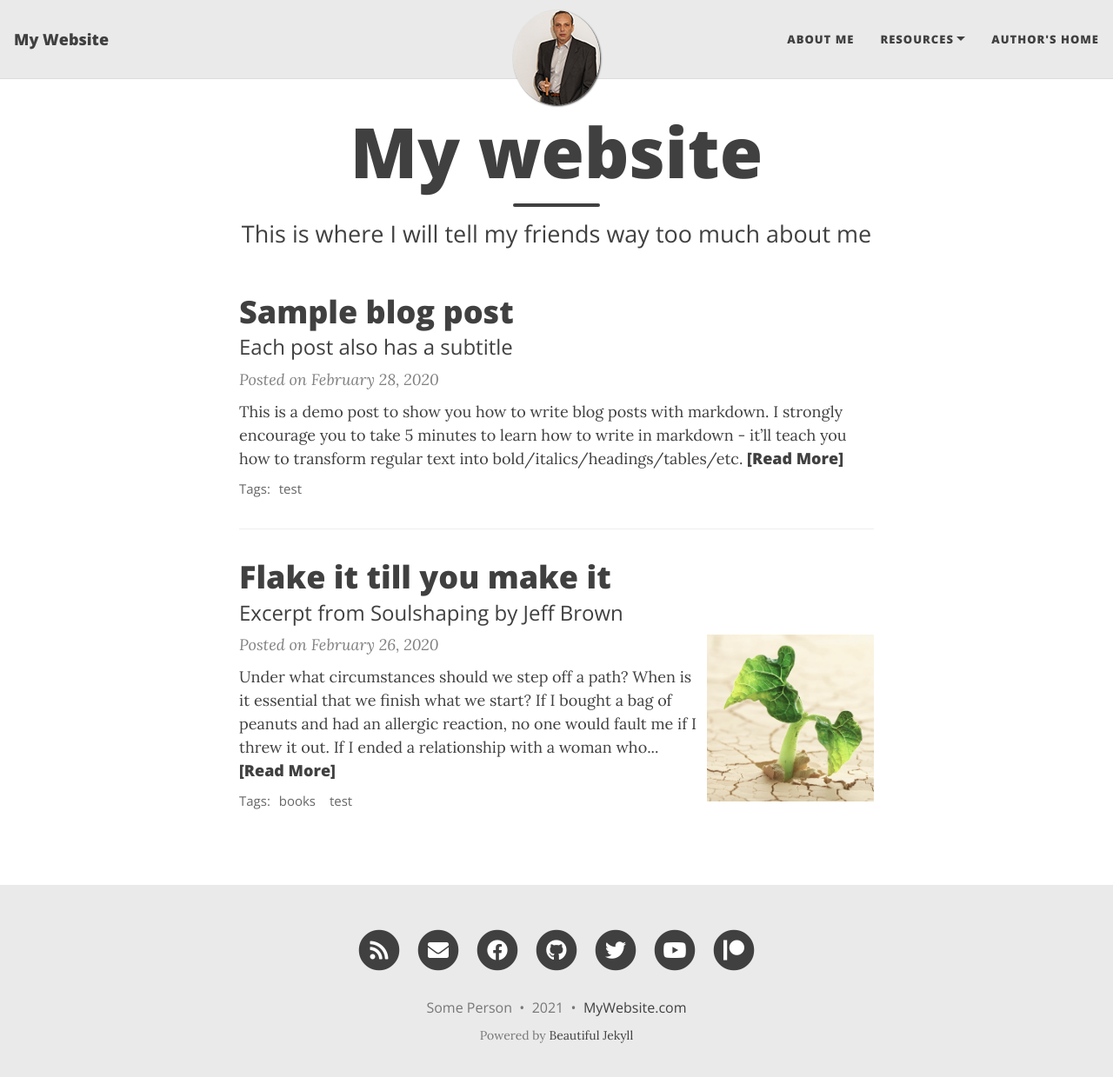
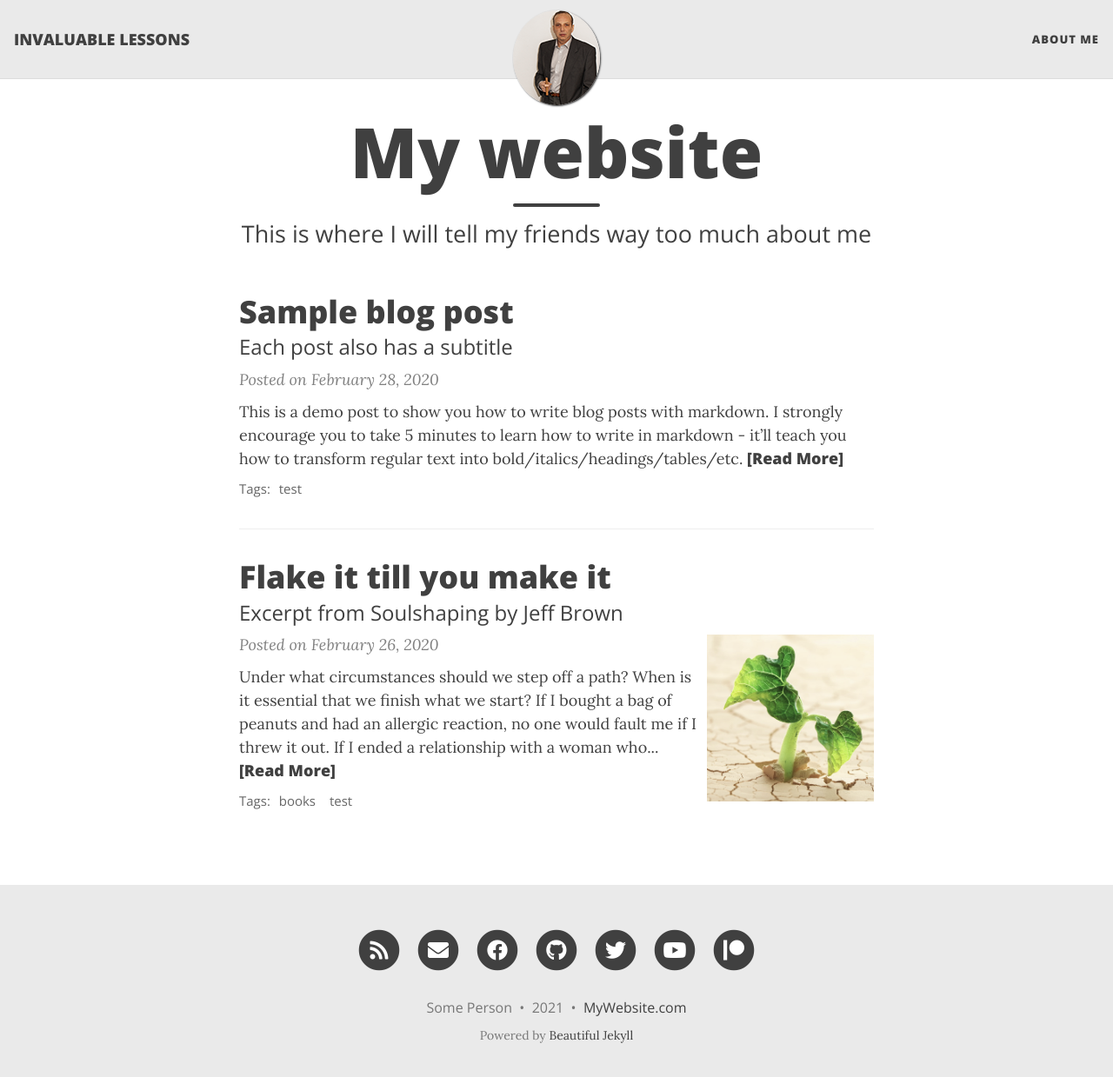
Before and after one commit to quintabatan/quintabatan.github.io, a Jekyll site: the page built from index.html, in a window 1280 px wide and 1252 px high. Shown: the top 1239 px of the window at 87% size. Built offline with Jekyll 4.4.1, drawn with Linux system fonts in a browser that asks for light colours; nearby versions of some CDN libraries; the list of posts is cut into pages by our own code; some of the changed lines change nothing that is shown.

Commit message:
Update _config.yml

```diff
--- a/_config.yml
+++ b/_config.yml
@@ -6,7 +6,7 @@
 # --- Required options --- #
 
 # Name of website
-title: My Website
+title: INVALUABLE LESSONS
 
 # Your name to show in the footer
 author: Some Person
@@ -15,10 +15,10 @@ author: Some Person
 
 navbar-links:
   About Me: "aboutme"
-  Resources:
-    - Beautiful Jekyll: "https://beautifuljekyll.com"
-    - Learn markdown: "https://www.markdowntutorial.com/"
-  Author's home: "https://deanattali.com"
+  # --- Resources: --- #
+  # ---  - Beautiful Jekyll: "https://beautifuljekyll.com" --- #
+  # ---  - Learn markdown: "https://www.markdowntutorial.com/" --- #
+  # --- Author's home: "https://deanattali.com" --- #
 
 # --- Logo --- #
 
```
